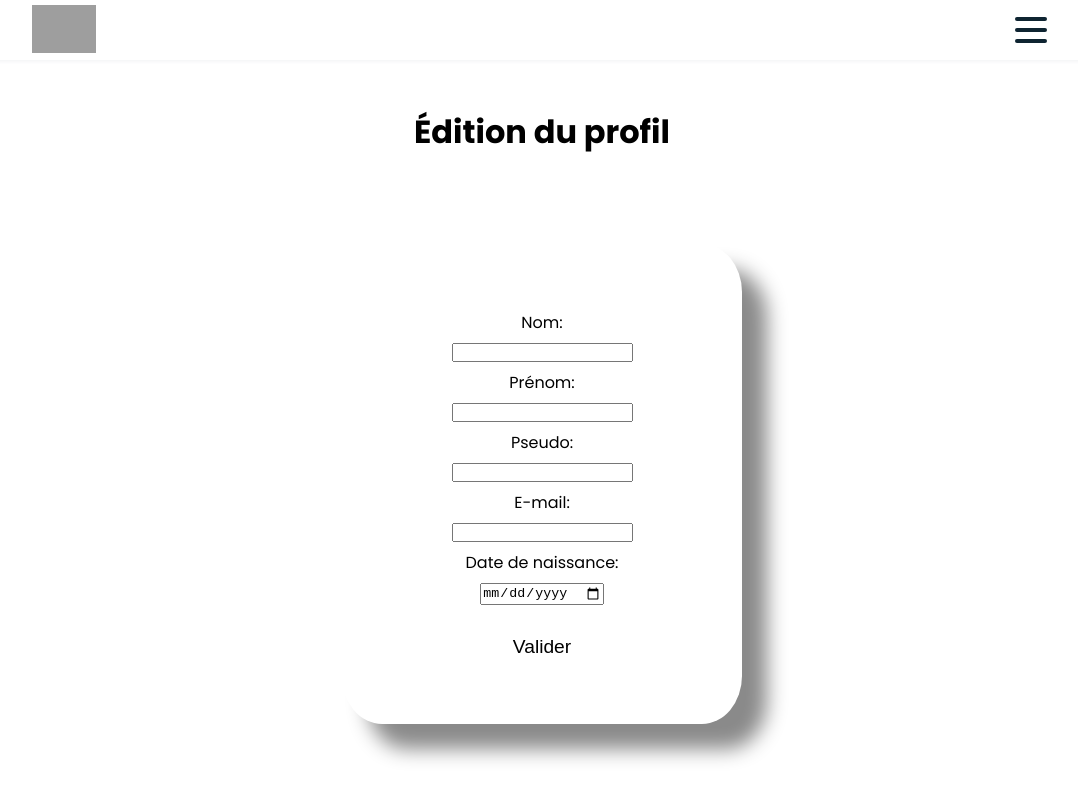
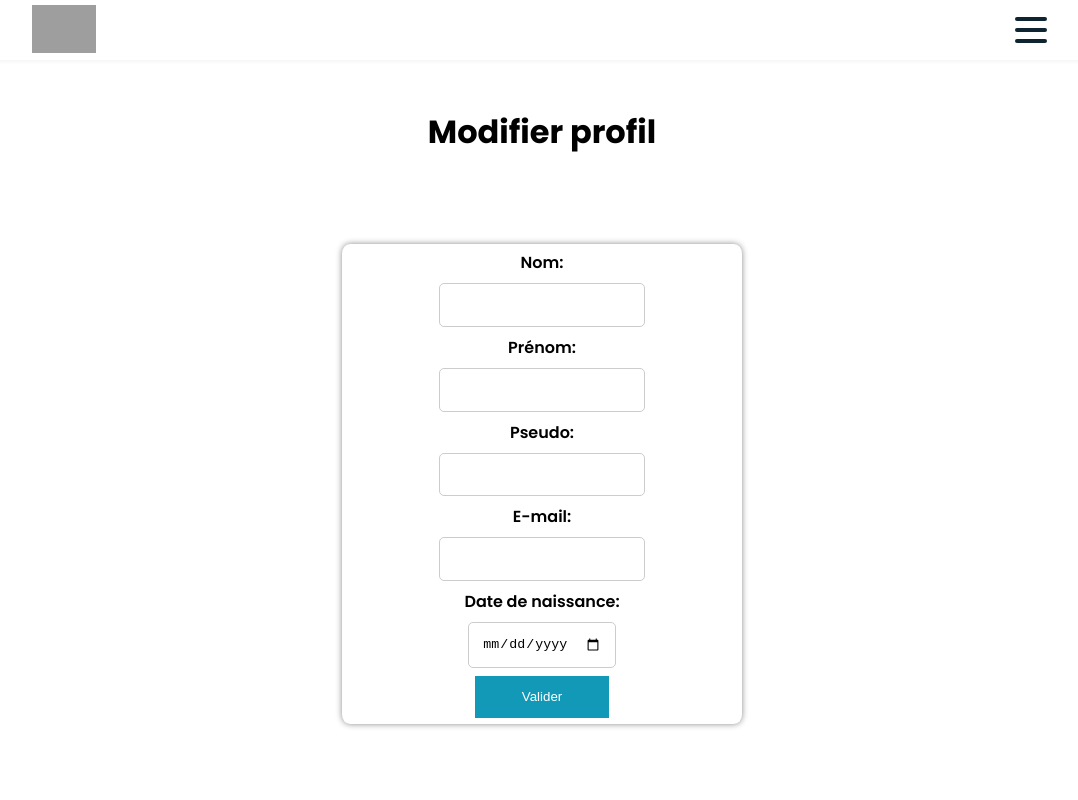
Before and after one commit to melodiesc/Local-Advisor-Client, a React (Vite) app: page /editprofil in a window 1280 px wide. Shown: the whole page, without its empty margins (98-1176 px from the left). Built offline with nearby package versions, Linux system fonts and the light colour scheme; no server answers; grey boxes are pictures that could not be loaded.

Commit message:
Css profil et modifier profil

```diff
--- a/src/Component/EditProfil/EditProfil.css
+++ b/src/Component/EditProfil/EditProfil.css
@@ -1,33 +1,30 @@
-.profileInfo {
-  width: 25em;
-    height: 30em;
-    margin-top: 5.5em;
-    display: flex;
-    border-radius: 10%;
-    flex-direction: column;
-    box-shadow: 25px 25px 20px #8a8a8a;
-    padding: 2em;
-    align-items: center;
-    gap: 0.5em;
-    justify-content: center;
-}
-
-.parentProfil {
-  margin-top: 3em;
-  display: flex;
-  flex-direction: column;
-  justify-content: center;
-  align-items: center;
+.bold {
+  font-weight: 600;
 }
 
 .validate-btn {
-  background: transparent;
+  padding: 1em;
+  background-color: #1399b8;
   border: none;
-  font-size: 1.2em;
-  margin-top: 1.2em;
+  color: white;
+  width: 10em;
 }
 
 .validate-btn:hover {
+  box-shadow: 0px 0px 6px #8a8a8a;
   cursor: pointer;
-  border-bottom: 1px solid black;
 }
+
+.inputEditProfil {
+  border: 1px solid #ccc; /* Couleur de bordure par défaut */
+  padding: 1em;
+  border-radius: 5px;
+  transition: border-color 0.5s; /* Transition pour une animation douce */
+  outline: none; /* Supprime le contour par défaut du navigateur */
+}
+
+.inputEditProfil:focus {
+  border-color: #1399b8;
+  border-radius: 5px;
+  outline: 1px solid #1399b8;
+}
--- a/src/Component/EditProfil/EditProfil.jsx
+++ b/src/Component/EditProfil/EditProfil.jsx
@@ -1,13 +1,20 @@
 import "./EditProfil.css";
-import React, { useState, useEffect } from 'react';
-import NavBar from '../NavBar/NavBar';
-import { useNavigate } from 'react-router-dom';
+import React, { useState, useEffect } from "react";
+import NavBar from "../NavBar/NavBar";
+import { useNavigate } from "react-router-dom";
 
 export default function EditProfil() {
-  const token = localStorage.getItem('token');
-  const isOwner = localStorage.getItem('isOwner');
+  const token = localStorage.getItem("token");
+  const isOwner = localStorage.getItem("isOwner");
   const navigate = useNavigate();
-  const [formData, setFormData] = useState({firstname: '',lastname: '',birth_date: '',pseudo: '',email: '',password: '',});
+  const [formData, setFormData] = useState({
+    firstname: "",
+    lastname: "",
+    birth_date: "",
+    pseudo: "",
+    email: "",
+    password: "",
+  });
   const apiUrl = import.meta.env.VITE_API_URL;
   let userType;
   if (isOwner === "true") {
@@ -18,12 +25,12 @@ export default function EditProfil() {
   useEffect(() => {
     const fetchProfileData = async () => {
       try {
-        const token = localStorage.getItem('token');
+        const token = localStorage.getItem("token");
         const response = await fetch(`${apiUrl}/api/${userType}/profile`, {
-          method: 'GET',
+          method: "GET",
           headers: {
-            'Content-Type': 'application/json',
-            Authorization: 'Bearer ' + token,
+            "Content-Type": "application/json",
+            Authorization: "Bearer " + token,
           },
         });
 
@@ -31,10 +38,10 @@ export default function EditProfil() {
           const profileData = await response.json();
           setFormData(profileData);
         } else {
-          console.error('Error fetching profile data');
+          console.error("Error fetching profile data");
         }
       } catch (error) {
-        console.error('Error fetching profile data', error);
+        console.error("Error fetching profile data", error);
       }
     };
 
@@ -49,21 +56,21 @@ export default function EditProfil() {
     e.preventDefault();
     try {
       const response = await fetch(`${apiUrl}/api/updateprofil/${userType}`, {
-        method: 'PUT',
+        method: "PUT",
         headers: {
-          'Content-Type': 'application/json',
-          Authorization: 'Bearer ' + token,
+          "Content-Type": "application/json",
+          Authorization: "Bearer " + token,
         },
         body: JSON.stringify(formData),
       });
 
       if (response.ok) {
-        navigate('/profil');
+        navigate("/profil");
       } else {
-        console.error('Error updating profile');
+        console.error("Error updating profile");
       }
     } catch (error) {
-      console.error('Error updating profile', error);
+      console.error("Error updating profile", error);
     }
   };
 
@@ -71,24 +78,76 @@ export default function EditProfil() {
     <div>
       <NavBar />
       <div className="parentProfil">
-        <h1>Édition du profil</h1>
+        <h1>Modifier profil</h1>
         <form className="profileInfo" onSubmit={handleSubmit}>
-          <label htmlFor="lastname">Nom:</label>
-          <input type="text" id="lastname" name="lastname" value={formData.lastname || ''} required onChange={handleChange}/>
+          <label className="bold" htmlFor="lastname">
+            Nom:
+          </label>
+          <input
+            className="inputEditProfil"
+            type="text"
+            id="lastname"
+            name="lastname"
+            value={formData.lastname || ""}
+            required
+            onChange={handleChange}
+          />
 
-          <label htmlFor="firstname">Prénom:</label>
-          <input type="text" id="firstname" name="firstname" value={formData.firstname || ''} required onChange={handleChange}/>
+          <label className="bold" htmlFor="firstname">
+            Prénom:
+          </label>
+          <input
+            className="inputEditProfil"
+            type="text"
+            id="firstname"
+            name="firstname"
+            value={formData.firstname || ""}
+            required
+            onChange={handleChange}
+          />
 
-          <label htmlFor="pseudo">Pseudo:</label>
-          <input type="text" id="pseudo" name="pseudo" value={formData.pseudo || ''} required onChange={handleChange}/>
+          <label className="bold" htmlFor="pseudo">
+            Pseudo:
+          </label>
+          <input
+            className="inputEditProfil"
+            type="text"
+            id="pseudo"
+            name="pseudo"
+            value={formData.pseudo || ""}
+            required
+            onChange={handleChange}
+          />
 
-          <label htmlFor="email">E-mail:</label>
-          <input type="email" id="email" name="email" value={formData.email || ''} required onChange={handleChange}/>
+          <label className="bold" htmlFor="email">
+            E-mail:
+          </label>
+          <input
+            className="inputEditProfil"
+            type="email"
+            id="email"
+            name="email"
+            value={formData.email || ""}
+            required
+            onChange={handleChange}
+          />
 
-          <label htmlFor="birth_date">Date de naissance:</label>
-          <input type="date" id="birth_date" name="birth_date" value={formData.birth_date || ''} required onChange={handleChange}/>
+          <label className="bold" htmlFor="birth_date">
+            Date de naissance:
+          </label>
+          <input
+            className="inputEditProfil"
+            type="date"
+            id="birth_date"
+            name="birth_date"
+            value={formData.birth_date || ""}
+            required
+            onChange={handleChange}
+          />
 
-          <button className="validate-btn" type="submit">Valider</button>
+          <button className="validate-btn" type="submit">
+            Valider
+          </button>
         </form>
       </div>
     </div>
--- a/src/Component/Profil/Profil.css
+++ b/src/Component/Profil/Profil.css
@@ -3,9 +3,9 @@
   height: 30em;
   margin-top: 5.5em;
   display: flex;
-  border-radius: 10%;
+  border-radius: 2%;
   flex-direction: column;
-  box-shadow: 25px 25px 20px #8a8a8a;
+  box-shadow: 0px 0px 6px #8a8a8a;
   padding: 2em;
   align-items: center;
   gap: 0.5em;
@@ -20,14 +20,33 @@
   align-items: center;
 }
 
-.editprofil-btn {
+#profileInfo > button {
+  padding: 1em;
+  background-color: #1399b8;
+  border: none;
+  color: white;
+}
+
+#profileInfo > button:hover {
+  box-shadow: 0px 0px 10px #8a8a8a;
+  cursor: pointer;
+}
+/* .validate-btn {
   background: transparent;
   border: none;
   font-size: 1.2em;
   margin-top: 1.2em;
 }
 
-.editprofil-btn:hover {
+.validate-btn:hover {
   cursor: pointer;
   border-bottom: 1px solid black;
+} */
+
+#profileInfo > label:nth-child(1),
+#profileInfo > label:nth-child(3),
+#profileInfo > label:nth-child(5),
+#profileInfo > label:nth-child(7),
+#profileInfo > label:nth-child(9) {
+  font-weight: 600;
 }
--- a/src/Component/Profil/Profil.jsx
+++ b/src/Component/Profil/Profil.jsx
@@ -1,36 +1,39 @@
-import React, { useState, useEffect } from 'react';
-import NavBar from '../NavBar/NavBar';
-import { useNavigate } from 'react-router-dom';
+import "./Profil.css";
+import React, { useState, useEffect } from "react";
+import NavBar from "../NavBar/NavBar";
+import { useNavigate } from "react-router-dom";
 
 export default function RenderProfil() {
   const navigate = useNavigate();
   const apiUrl = import.meta.env.VITE_API_URL;
   const [profileData, setProfileData] = useState({
-    firstname: '',
-    lastname: '',
-    birth_date: '',
-    pseudo: '',
-    email: '',
-    password: '',
+    firstname: "",
+    lastname: "",
+    birth_date: "",
+    pseudo: "",
+    email: "",
+    password: "",
   });
 
   const navigateToEditProfil = () => {
-    navigate('/editprofil');
+    navigate("/editprofil");
   };
 
   useEffect(() => {
     const fetchData = async () => {
       try {
-        const isOwner = JSON.parse(localStorage.getItem('isOwner'));
-        const token = localStorage.getItem('token');
+        const isOwner = JSON.parse(localStorage.getItem("isOwner"));
+        const token = localStorage.getItem("token");
 
-        let endpoint = isOwner ? `${apiUrl}/api/owner/profile` : `${apiUrl}/api/user/profile`;
+        let endpoint = isOwner
+          ? `${apiUrl}/api/owner/profile`
+          : `${apiUrl}/api/user/profile`;
 
         const response = await fetch(endpoint, {
-          method: 'GET',
+          method: "GET",
           headers: {
-            'Content-Type': 'application/json',
-            Authorization: 'Bearer ' + token,
+            "Content-Type": "application/json",
+            Authorization: "Bearer " + token,
           },
         });
 
@@ -38,16 +41,20 @@ export default function RenderProfil() {
           const data = await response.json();
           setProfileData(data);
         } else {
-          console.error('Erreur lors de la récupération des données de l\'utilisateur');
+          console.error(
+            "Erreur lors de la récupération des données de l'utilisateur"
+          );
         }
       } catch (error) {
-        console.error('Erreur lors de la récupération des données de l\'utilisateur', error);
+        console.error(
+          "Erreur lors de la récupération des données de l'utilisateur",
+          error
+        );
       }
     };
 
     fetchData();
   }, []);
-
 
   return (
     <div>
@@ -55,7 +62,6 @@ export default function RenderProfil() {
       <div className="parentProfil">
         <h1>Mon Profil</h1>
         <div className="profileInfo" id="profileInfo">
-
           <label htmlFor="lastName">Nom:</label>
           <span id="lastName">{profileData.lastname}</span>
 
```
